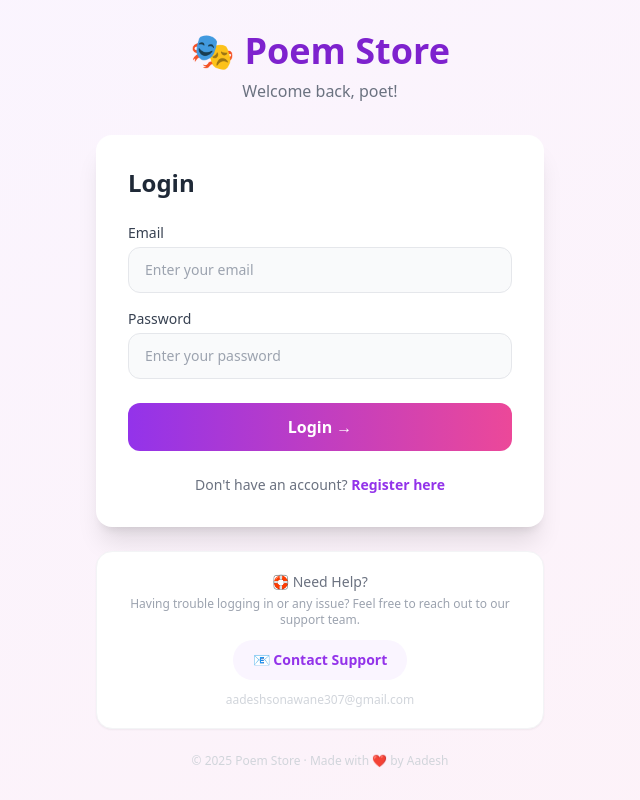
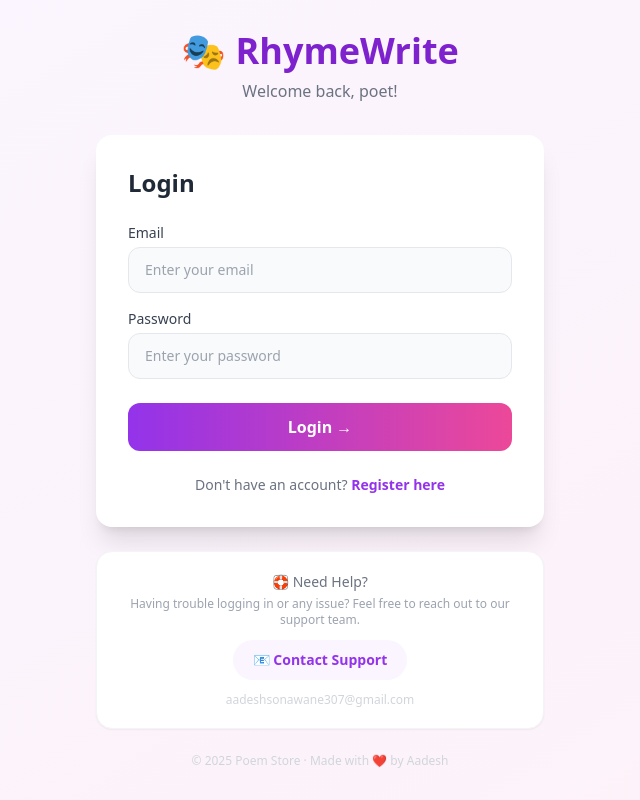
Before and after one commit to Mr-StrangerCoder/poem-frontend, a React (Vite) app: page /login in a window 1280 px wide. Shown: the whole page, without its empty margins (320-960 px from the left). Built offline with nearby package versions, Linux system fonts and the light colour scheme.

Commit message:
update UI

```diff
--- a/index.html
+++ b/index.html
@@ -4,7 +4,7 @@
     <meta charset="UTF-8" />
     <link rel="icon" type="image/svg+xml" href="/favicon.svg" />
     <meta name="viewport" content="width=device-width, initial-scale=1.0" />
-    <title>poem_frontend</title>
+    <title>RhymeWrite</title>
   </head>
   <body>
     <div id="root"></div>
--- a/src/components/Navbar.jsx
+++ b/src/components/Navbar.jsx
@@ -20,7 +20,7 @@ const Navbar = () => {
 
             {/* Logo */}
             <Link to="/" className="text-2xl font-bold tracking-wide">
-                🎭 Poem Store
+                🎭 RhymeWrite
             </Link>
 
             {/* Nav Links */}
--- a/src/pages/Login.jsx
+++ b/src/pages/Login.jsx
@@ -46,7 +46,7 @@ const Login = () => {
                 {/* Header */}
                 <div className="text-center mb-8">
                     <h1 className="text-4xl font-bold text-purple-700">
-                        🎭 Poem Store
+                        🎭 RhymeWrite
                     </h1>
                     <p className="text-gray-500 mt-2">
                         Welcome back, poet!
```
